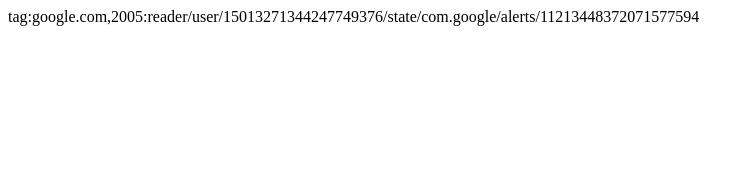
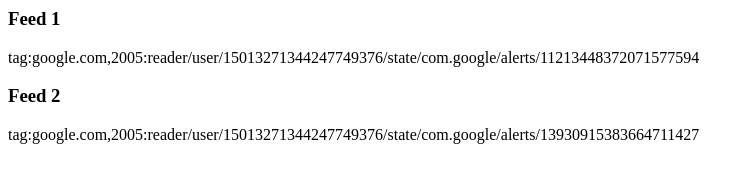
Before and after one commit to Gqman/Gqman.github.io, a plain HTML site: page rssfeed.html in a window 1280 px wide. Shown: the whole page, without its empty margins (0-754 px from the left). Drawn offline with Linux system fonts and the light colour scheme.

Commit message:
added second feed

```diff
--- a/rssfeed.html
+++ b/rssfeed.html
@@ -1,4 +1,5 @@
 <html>
+  <h3> Feed 1</h3>
   <feed xmlns="http://www.w3.org/2005/Atom" xmlns:idx="urn:atom-extension:indexing">
   <id>
   tag:google.com,2005:reader/user/15013271344247749376/state/com.google/alerts/11213448372071577594
@@ -8,4 +9,13 @@
   </title>
   <link href="https://www.google.com/alerts/feeds/15013271344247749376/11213448372071577594" rel="self"/>
   </feed>
+  <br>
+  <h3> Feed 2 </h3>
+  <feed xmlns="http://www.w3.org/2005/Atom" xmlns:idx="urn:atom-extension:indexing">
+  <id>
+  tag:google.com,2005:reader/user/15013271344247749376/state/com.google/alerts/13930915383664711427
+  </id>
+  <title>Google Alert - "events","calendar of events"</title>
+  <link href="https://www.google.com/alerts/feeds/15013271344247749376/13930915383664711427" rel="self"/>
+  </feed>
 </html>
```
